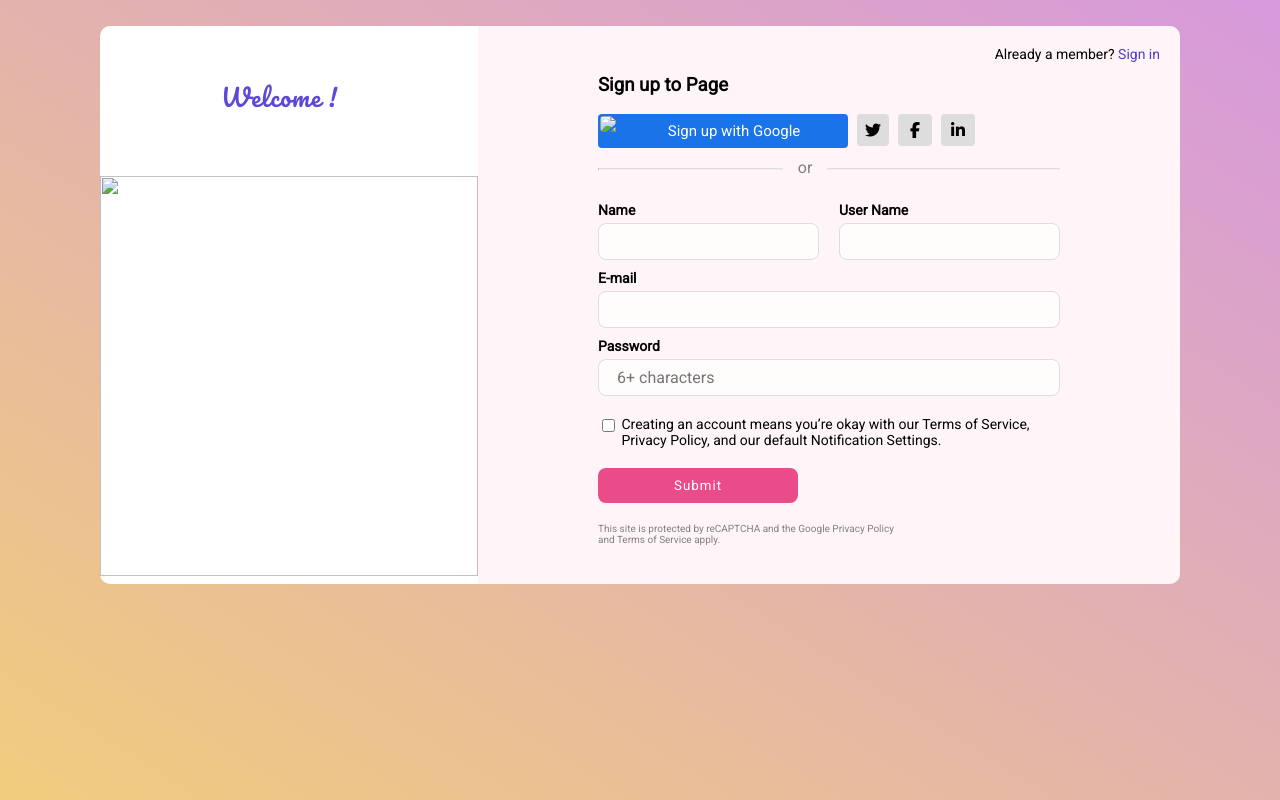
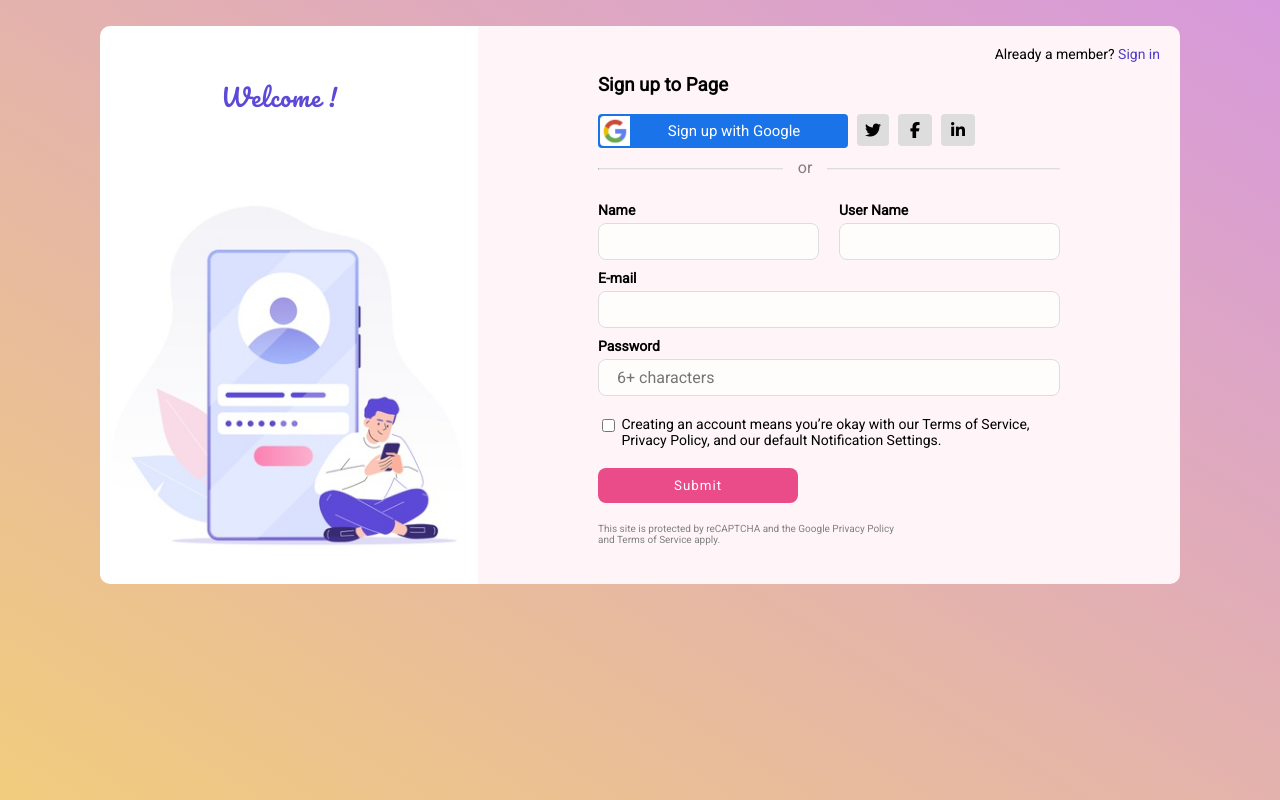
Before and after one commit to alriyaz/Sign-up, a plain HTML site: page index.html.html in a window 1280 px wide. Drawn offline with Linux system fonts and the light colour scheme.

Commit message:
change img source

```diff
--- a/index.html.html
+++ b/index.html.html
@@ -10,7 +10,7 @@
 	<link rel="preconnect" href="https://fonts.gstatic.com">
 	<link href="https://fonts.googleapis.com/css2?family=Pacifico&display=swap" rel="stylesheet">
 	<script src="https://kit.fontawesome.com/7d08131af7.js" crossorigin="anonymous"></script>
-	<link rel="icon" href="images/icon.png">
+	<link rel="icon" href="icon.png">
 </head>
 
 <body>
@@ -19,7 +19,7 @@
 
 	<div class="left">
 		<div class="left-img">
-			<img src="images/left_img.jpg">
+			<img src="left_img.jpg">
 			<div class="left-text">Welcome !</div>
 		</div>
 	</div>
@@ -31,7 +31,7 @@
 		<h3>Sign up to Page</h3>
 
 		<div class="google"> <span>Sign up with Google</span>
-			<div class="google-pic"> <img src="images/google.jpg"></div>
+			<div class="google-pic"> <img src="google.jpg"></div>
 		</div>
 
 		<span class="icons">
```
